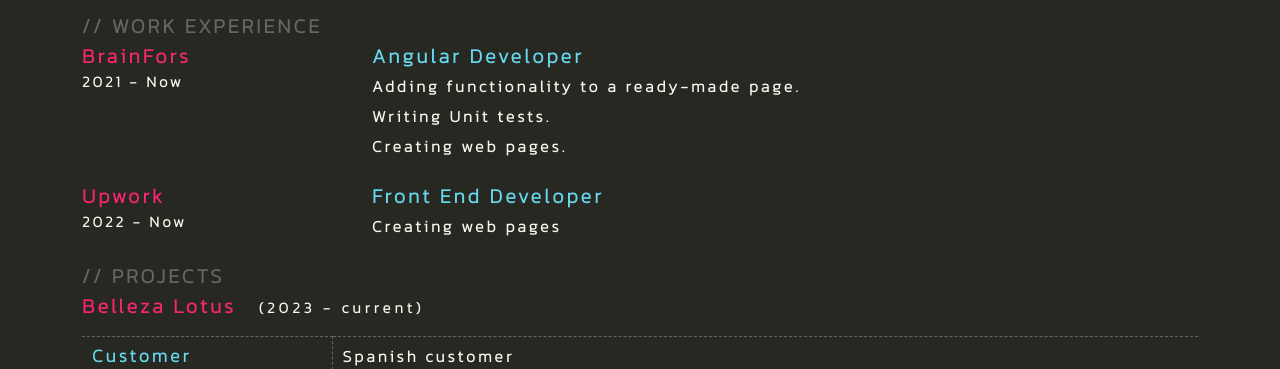
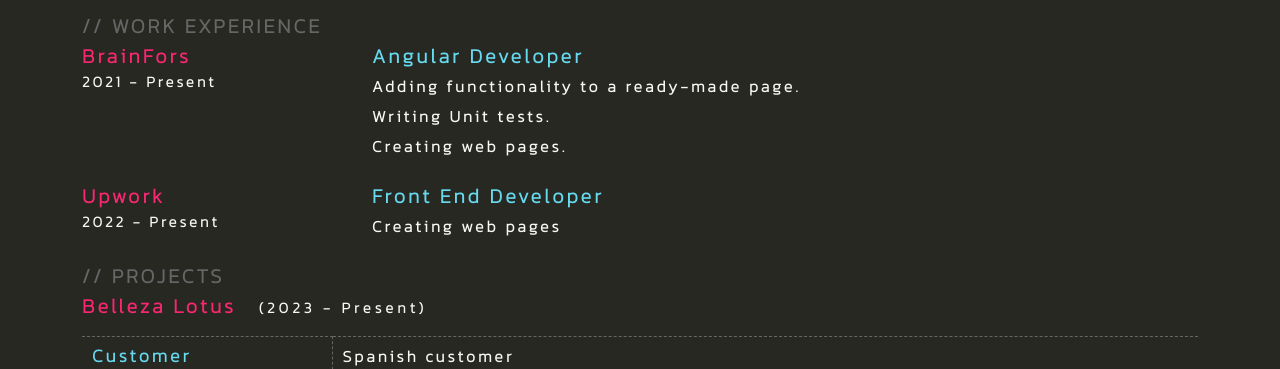
Before and after one commit to vigenhovhannisyans/work_cv, an Angular app in the folder CurrentCv/: page / in a window 1280 px wide. Shown: the part 373-742 px from the top of the page. Built offline with nearby package versions, Linux system fonts and the light colour scheme.

Commit message:
fixed text

```diff
--- a/CurrentCv/src/app/shared/education/education.component.html
+++ b/CurrentCv/src/app/shared/education/education.component.html
@@ -11,5 +11,5 @@
 </div>
 
 <ng-template #current>
-    <span>Current</span>
+    <span>Present</span>
 </ng-template>
--- a/CurrentCv/src/app/shared/experience/experience.component.html
+++ b/CurrentCv/src/app/shared/experience/experience.component.html
@@ -19,5 +19,5 @@
 </div>
 
 <ng-template #now>
-<span>Now</span>
+<span>Present</span>
 </ng-template>
--- a/CurrentCv/src/app/shared/project/project.component.html
+++ b/CurrentCv/src/app/shared/project/project.component.html
@@ -122,5 +122,5 @@
 
 </div>
 <ng-template #currentTime>
-    <span>current</span>
+    <span>Present</span>
 </ng-template>
--- a/CurrentCv/src/index.html
+++ b/CurrentCv/src/index.html
@@ -2,7 +2,7 @@
 <html lang="en">
 <head>
   <meta charset="utf-8">
-  <title>CurrentCv</title>
+  <title>vigen/cv</title>
   <base href="/">
   <meta name="viewport" content="width=device-width, initial-scale=1">
   <link rel="icon" type="image/x-icon" href="favicon.ico">
```
